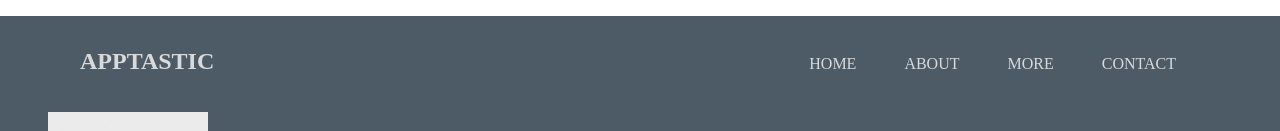
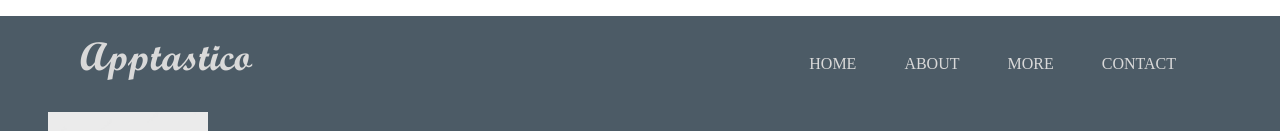
Before and after one commit to ErickAriasC/EDWINROZO-APPTASTIC, a plain HTML site: page index.html in a window 1280 px wide. Shown: the top 131 px of the page. Drawn offline with Linux system fonts and the light colour scheme.

Commit message:
se agrego la funte para el logo y posteriormente de cambio l fuente de -apptastico-

```diff
--- a/index.html
+++ b/index.html
@@ -12,7 +12,7 @@
 <body class="container-body">
     <header class="header">
         <nav class="nav-bar">
-            <h2 class="brand">APPTASTIC</h2>
+            <h2 class="brand">Apptastico</h2>
             <ul class="options-list">
                 <li>
                     <a href="">HOME</a> </li>
--- a/style.css
+++ b/style.css
@@ -1,3 +1,8 @@
+@font-face {
+    font-family: script-mt-bold;
+    src: url(font-family/script-mt-bold.ttf);
+  }
+
 *{
 margin: 0rem;
 padding: 0rem;
@@ -52,10 +57,10 @@ body{
 
 }
 .brand{
-    /* margin-top: 1rem;
-    margin-left:4rem ; */
-    margin-top: 2rem;
+    font-family: script-mt-bold;
+    margin-top: 1rem;
     padding-left: 5rem;
+    font-size:2.5rem;
 }
 .options-list>li>a{
     text-decoration: none;
```
Also changed, not shown: font-family/script-mt-bold.ttf (added).
